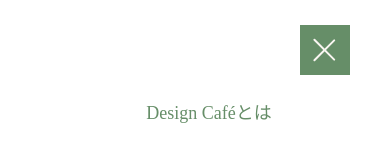
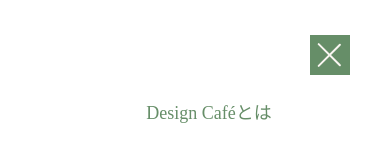
Before and after one commit to Evernote-Sorok/start0605, a plain HTML site: page 10/index.html in a window 390 px wide. Both pictures are taken after a click on the element 325 px from the left and 50 px from the top of the page. Shown: the top 160 px of the page. Drawn offline with nearby package versions, Linux system fonts and the light colour scheme; files whose address does not match are found by name; a web font is replaced by a local one.

Commit message:
burgercommit

```diff
--- a/10/css/media.css
+++ b/10/css/media.css
@@ -54,7 +54,9 @@
         display: flex;
      }
      .burger.active{
-        position: relative;
+        position: fixed;
+        top: 35px;
+        right: 40px;
      }
      .burger-box{
         background: #668E68;
@@ -73,9 +75,9 @@
         background-color: rgb(255, 255, 255);
         animation: burgerAnimation 0.4s;
     }
-    .burger::before { top: 0; }
+    .burger::before { top: 10px; }
 
-    .burger::after { bottom: 0; }
+    .burger::after { bottom: 10px; }
 
     .nav ul li a{
         color: #668E68;
--- a/10/css/style.css
+++ b/10/css/style.css
@@ -100,30 +100,22 @@
     justify-content: space-between;
     margin-bottom: 0;
 }
-.burger-box{
-    display: block;
-    width: 50px;
-    height: 50px;
-    background: transparent;
-    display: flex;
-    align-items: center;
-    justify-content: center;
-}
+
 
 .burger{
     display: none;
     position: relative;
     z-index: 50;
     align-items: center;
-    justify-content: flex-end;
-    width: 30px;
-    height: 18px;
-    background: transparent;
+    justify-content: center;
+    width: 40px;
+    height: 40px;
+    background: #668E68;
 }
 
 .burger span{
     height: 2px;
-    width: 100%;
+    width: 80%;
     transform: scale(1);
     background-color: #FAF6F2;
     border-radius: 10px;
@@ -133,7 +125,7 @@
     content: '';
     position: absolute;
     height: 2px;
-    width: 100%;
+    width: 80%;
     border-radius: 10px;
     background-color: #FAF6F2;
     transition: all 0.3s ease 0s;
--- a/10/index.html
+++ b/10/index.html
@@ -31,11 +31,11 @@
       </nav>
 
       <!-- Иконка бургерменю -->
-      <div class="burger-box">
+
         <div class="burger">
-            <span></span>
+          <span></span>
         </div>
-      </div>
+
   </header>
     <section class="grand-open">
         <div class="container">
```
